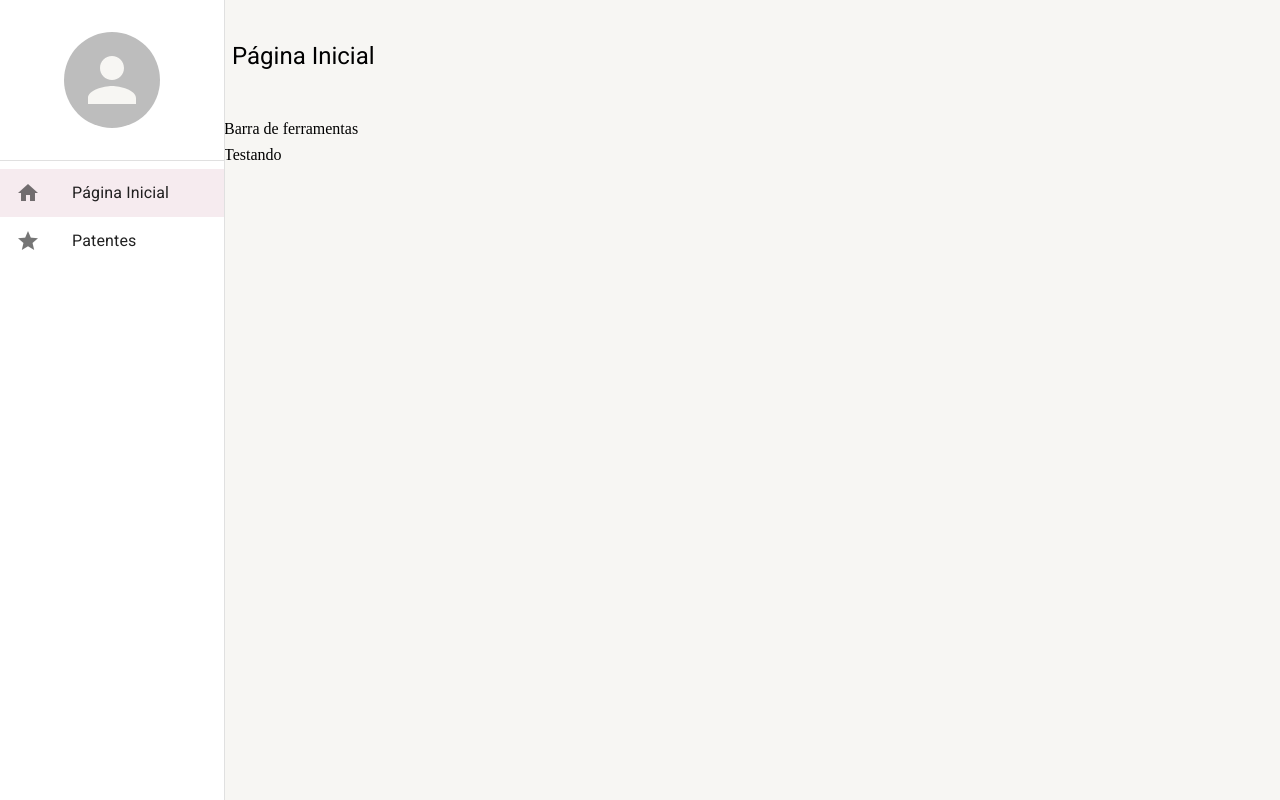
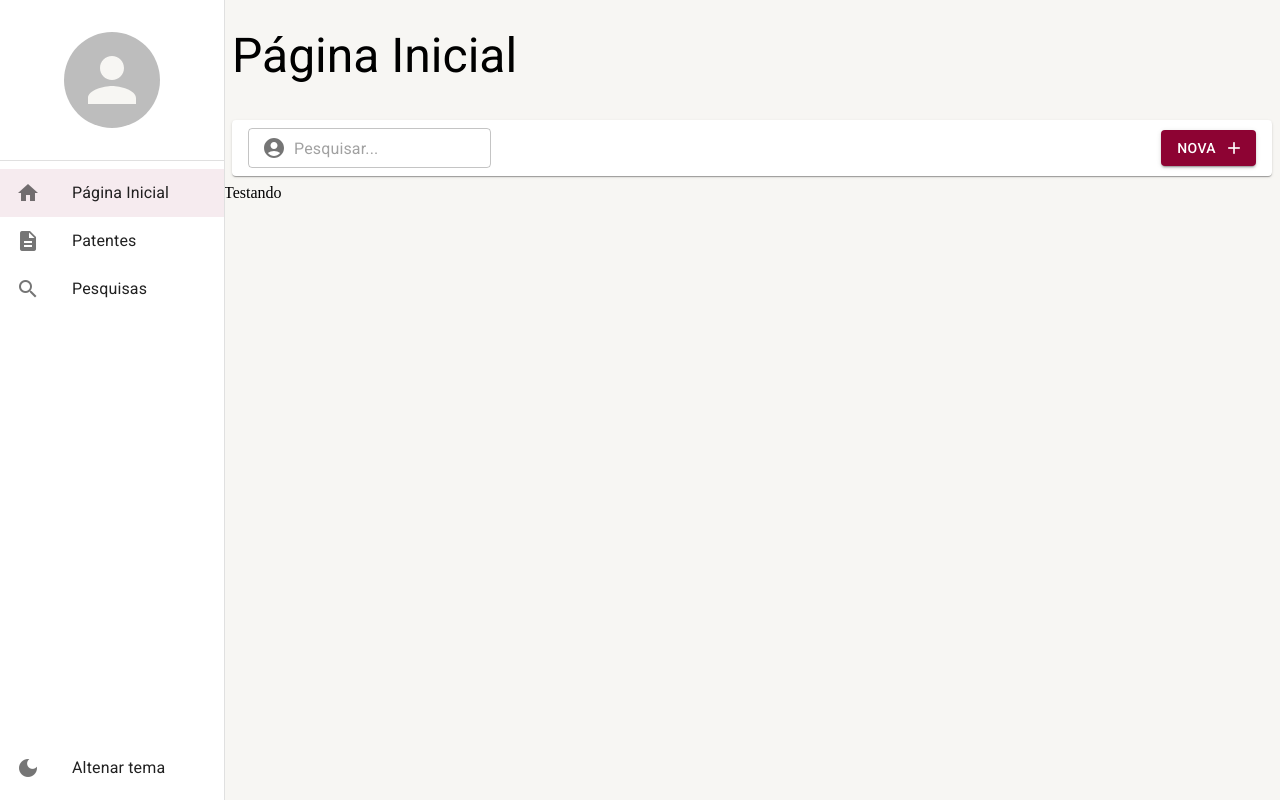
Before and after one commit to caiordev/FRONTEND_TCC, a React (Vite) app: page /pagina-inicial in a window 1280 px wide. Built offline with nearby package versions, Linux system fonts and the light colour scheme.

Commit message:
feat: add ferramenta da listagem

```diff
--- a/src/app/pages/dashboard/Dashboard.tsx
+++ b/src/app/pages/dashboard/Dashboard.tsx
@@ -1,7 +1,19 @@
+import { FerramentasDaListagem } from "app/shared/components";
 import { LayoutBaseDePagina } from "app/shared/layouts/LayoutBaseDePagina";
 
 export const Dashboard = () => {
   return (
-    <LayoutBaseDePagina titulo="Página Inicial">Testando</LayoutBaseDePagina>
+    <LayoutBaseDePagina
+      titulo="Página Inicial"
+      barraDeFerramentas={
+        <FerramentasDaListagem
+          mostrarInputBusca={true}
+          textoBotaoNovo="Nova"
+          textoDaBusca=""
+        />
+      }
+    >
+      Testando
+    </LayoutBaseDePagina>
   );
 };
--- a/src/app/routes/index.tsx
+++ b/src/app/routes/index.tsx
@@ -14,8 +14,13 @@ export const AppRoutes = () => {
       },
       {
         label: "Patentes",
-        icon: "star",
+        icon: "description",
         path: "/patentes",
+      },
+      {
+        label: "Pesquisas",
+        icon: "search",
+        path: "/pesquisas",
       },
     ]);
   }, []);
--- /dev/null
+++ b/src/app/shared/components/ferramentas-da-listagem/FerramentasDaListagem.tsx
@@ -0,0 +1,73 @@
+import { AccountCircle } from "@mui/icons-material";
+import {
+  TextField,
+  Button,
+  Paper,
+  useTheme,
+  InputAdornment,
+  Icon,
+} from "@mui/material";
+import { Box } from "@mui/system";
+
+interface IFerramentasDaListagemProps {
+  textoDaBusca?: string;
+  mostrarInputBusca?: boolean;
+  aoMudarTextoDeBusca?: (novoTexto: string) => void;
+  textoBotaoNovo?: string;
+  mostrarBotaoNovo?: boolean;
+  aoClicarEmNovo?: () => void;
+}
+
+export const FerramentasDaListagem: React.FC<IFerramentasDaListagemProps> = ({
+  textoDaBusca = "",
+  mostrarInputBusca = false,
+  aoMudarTextoDeBusca,
+  textoBotaoNovo = "Novo",
+  mostrarBotaoNovo = true,
+  aoClicarEmNovo,
+}) => {
+  const theme = useTheme();
+  return (
+    <Box
+      height={theme.spacing(5)}
+      marginX={1}
+      padding={1}
+      paddingX={2}
+      display="flex"
+      gap={1}
+      alignItems="center"
+      component={Paper}
+    >
+      <Box flex={1} display="flex" justifyContent="start">
+        {mostrarInputBusca && (
+          <TextField
+            InputProps={{
+              startAdornment: (
+                <InputAdornment position="start">
+                  <AccountCircle />
+                </InputAdornment>
+              ),
+            }}
+            variant="outlined"
+            size="small"
+            placeholder="Pesquisar..."
+            value={textoDaBusca}
+            onChange={(e) => aoMudarTextoDeBusca?.(e.target.value)}
+          />
+        )}
+      </Box>
+      <Box display="flex" justifyContent="end">
+        {mostrarBotaoNovo && (
+          <Button
+            color="primary"
+            variant="contained"
+            endIcon={<Icon>add</Icon>}
+            onClick={aoClicarEmNovo}
+          >
+            {textoBotaoNovo}
+          </Button>
+        )}
+      </Box>
+    </Box>
+  );
+};
--- a/src/app/shared/components/menu-lateral/MenuLateral.tsx
+++ b/src/app/shared/components/menu-lateral/MenuLateral.tsx
@@ -11,7 +11,7 @@ import {
   useMediaQuery,
   useTheme,
 } from "@mui/material";
-import { useDrawerContext } from "app/shared/contexts";
+import { useAppThemeContext, useDrawerContext } from "app/shared/contexts";
 import { useMatch, useNavigate, useResolvedPath } from "react-router-dom";
 
 interface IListItemLinkProps {
@@ -51,6 +51,8 @@ interface MenuLateralProps {
 
 export const MenuLateral: React.FC<MenuLateralProps> = ({ children }) => {
   const { isDrawerOpen, toggleDrawerOpen, drawerOptions } = useDrawerContext();
+  const { toggleTheme } = useAppThemeContext();
+
   const theme = useTheme();
   const smDown = useMediaQuery(theme.breakpoints.down("sm"));
 
@@ -94,6 +96,16 @@ export const MenuLateral: React.FC<MenuLateralProps> = ({ children }) => {
               ))}
             </List>
           </Box>
+          <Box>
+            <List component="nav">
+              <ListItemButton onClick={toggleTheme}>
+                <ListItemIcon>
+                  <Icon>dark_mode</Icon>
+                </ListItemIcon>
+                <ListItemText primary="Altenar tema" />
+              </ListItemButton>
+            </List>
+          </Box>
         </Box>
       </Drawer>
       <Box height="100vh" marginLeft={smDown ? 0 : theme.spacing(28)}>
--- a/src/app/shared/layouts/LayoutBaseDePagina.tsx
+++ b/src/app/shared/layouts/LayoutBaseDePagina.tsx
@@ -1,24 +1,29 @@
 import {
   Icon,
   IconButton,
+  Theme,
   Typography,
   useMediaQuery,
   useTheme,
 } from "@mui/material";
 import { Box } from "@mui/system";
+import { ReactNode } from "react";
 import { useDrawerContext } from "../contexts";
 
 interface ILayoutBaseDePagina {
   children: React.ReactNode;
   titulo: string;
+  barraDeFerramentas?: ReactNode;
 }
 
 export const LayoutBaseDePagina: React.FC<ILayoutBaseDePagina> = ({
   children,
   titulo,
+  barraDeFerramentas,
 }) => {
   const theme = useTheme();
   const smDown = useMediaQuery(theme.breakpoints.down("sm"));
+  const mdDown = useMediaQuery((theme: Theme) => theme.breakpoints.down("md"));
 
   const { toggleDrawerOpen } = useDrawerContext();
 
@@ -28,8 +33,8 @@ export const LayoutBaseDePagina: React.FC<ILayoutBaseDePagina> = ({
         display="flex"
         alignItems="center"
         padding={1}
-        height={theme.spacing(12)}
         gap={1}
+        height={theme.spacing(smDown ? 6 : mdDown ? 8 : 12)}
       >
         {smDown && (
           <IconButton onClick={toggleDrawerOpen}>
@@ -37,12 +42,21 @@ export const LayoutBaseDePagina: React.FC<ILayoutBaseDePagina> = ({
           </IconButton>
         )}
 
-        <Typography variant="h5">{titulo}</Typography>
+        <Typography
+          variant={smDown ? "h5" : mdDown ? "h4" : "h3"}
+          whiteSpace="nowrap"
+          overflow="hidden"
+          textOverflow="ellipsis"
+        >
+          {titulo}
+        </Typography>
       </Box>
 
-      <Box>Barra de ferramentas</Box>
+      {barraDeFerramentas && <Box>{barraDeFerramentas}</Box>}
 
-      <Box>{children}</Box>
+      <Box flex={1} overflow="auto">
+        {children}
+      </Box>
     </Box>
   );
 };
```
